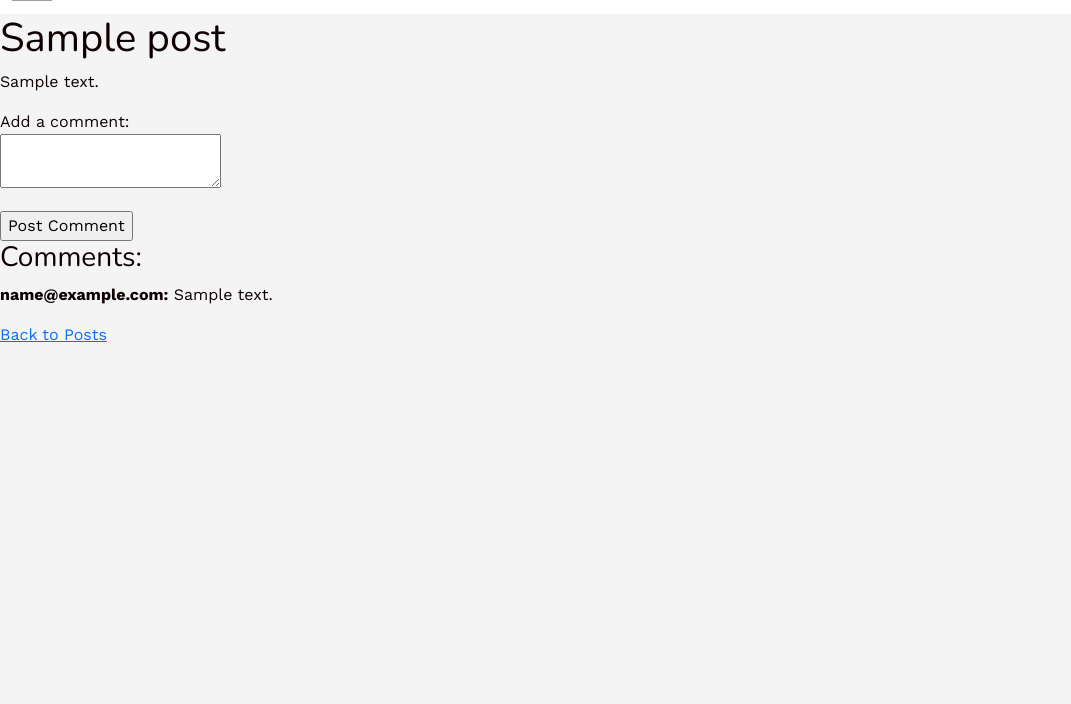
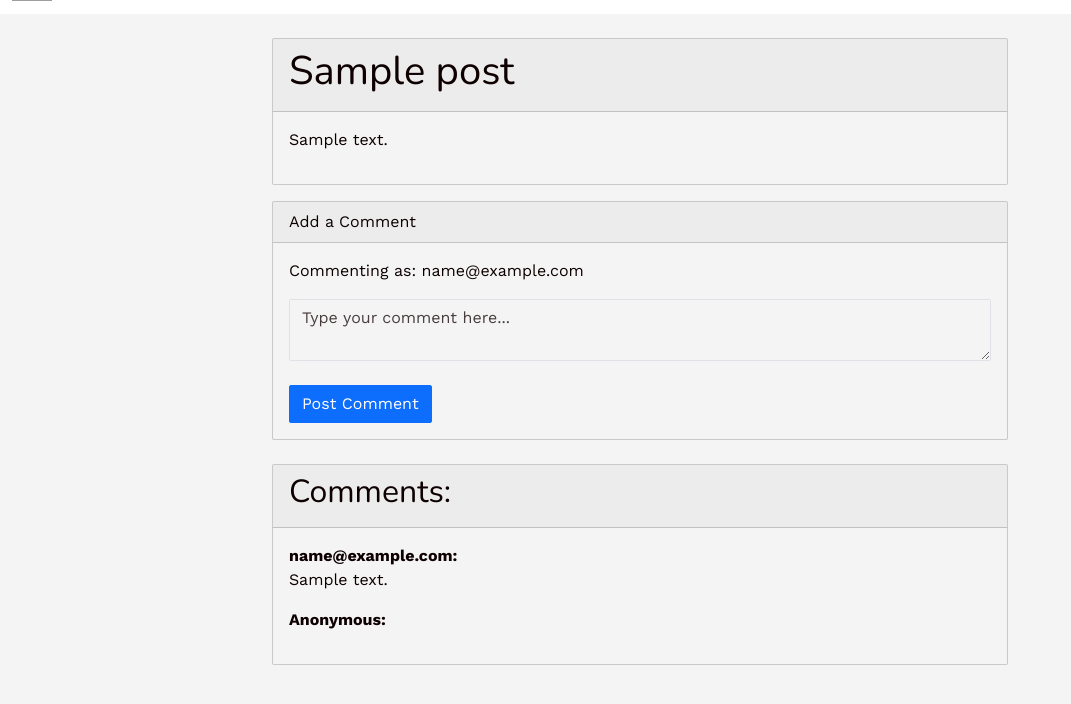
Before and after one commit to nagato94/desafio-maino, a Rails app: page /posts/1 in a window 1280 px wide. Shown: the part 44-748 px from the top of the page, without its empty margins (0-1071 px from the left). Run offline with Rails 7, Linux system fonts and the light colour scheme; a user stored in the database is signed in; tables that the repository leaves empty hold one stand-in row (values such as "Sample post"); style sheets or scripts are compiled from the project's sources; parts of the project's set-up code (start-up, migrations or seed data) failed here and were passed over; some libraries are stand-ins or nearby versions; grey boxes are pictures that could not be loaded.

Commit message:
usuarios anonimos podem comentar e usuarios podem editar o seus dados

```diff
--- a/app/controllers/posts_controller.rb
+++ b/app/controllers/posts_controller.rb
@@ -18,6 +18,7 @@
 
  def create
     @post = current_user.posts.build(post_params)
+
     if @post.save
       redirect_to posts_path, notice: 'Post was successfully created.'
     else
--- a/app/models/comment.rb
+++ b/app/models/comment.rb
@@ -1,5 +1,5 @@
 class Comment < ApplicationRecord
   belongs_to :user, optional: true
   belongs_to :post
-
+  validates :body, presence: true
 end
--- a/app/views/posts/show.html.erb
+++ b/app/views/posts/show.html.erb
@@ -1,19 +1,46 @@
+<div class="container mt-4">
+  <div class="row justify-content-center">
+    <div class="col-md-8">
+      <div class="card mb-3">
+        <div class="card-header">
           <h1><%= @post.title %></h1>
+        </div>
+        <div class="card-body">
           <p><%= @post.body %></p>
+        </div>
+      </div>
 
+      <div class="card">
+        <div class="card-header">
+          Add a Comment
+        </div>
+        <div class="card-body">
+          <%= simple_form_for([@post, @post.comments.build], html: { class: 'form-horizontal' }) do |form| %>
             <% if user_signed_in? %>
-  <%= form_with(model: [ @post, Comment.new ], local: true) do |form| %>
-    <p>
-      <%= form.label :body, "Add a comment:" %><br>
-      <%= form.text_area :body %>
-    </p>
-    <%= form.submit "Post Comment" %>
+              <p>Commenting as: <%= current_user.email %></p>
+            <% else %>
+              <p>Commenting as: Anonymous</p>
             <% end %>
+            <%= form.input :body, required: true, as: :text, label: false, placeholder: 'Type your comment here...', input_html: { class: 'form-control' } %>
+
+            <%= form.button :submit, 'Post Comment', class: 'btn btn-primary mt-2' %>
           <% end %>
+        </div>
+      </div>
 
-<h3>Comments:</h3>
+      <div class="card mt-4">
+        <div class="card-header">
+          <h2>Comments:</h2>
+        </div>
+        <div class="card-body">
           <% @post.comments.each do |comment| %>
-  <p><strong><%= comment.user.email %>:</strong> <%= comment.body %></p>
+            <div class="comment mb-3">
+              <strong><%= comment.user ? comment.user.email : 'Anonymous' %>:</strong>
+              <p><%= comment.body %></p>
+            </div>
           <% end %>
-
-<%= link_to 'Back to Posts', posts_path %>
+        </div>
+      </div>
+    </div>
+  </div>
+</div>
--- a/app/views/shared/_navbar.html.erb
+++ b/app/views/shared/_navbar.html.erb
@@ -23,7 +23,7 @@
           </a>
             <div class="dropdown-menu dropdown-menu-end" aria-labelledby="navbarDropdown">
               <%= link_to "Action", "#", class: "dropdown-item" %>
-              <%= link_to "Another action", "#", class: "dropdown-item" %>
+              <%= link_to "Edit User", edit_user_registration_path, class: "dropdown-item" %>
               <%= link_to "Log out", destroy_user_session_path, data: {turbo_method: :delete}, class: "dropdown-item" %>
             </div>
           </li>
--- /dev/null
+++ b/db/migrate/20240416001606_change_user_id_to_be_nullable_in_comments.rb
@@ -0,0 +1,5 @@
+class ChangeUserIdToBeNullableInComments < ActiveRecord::Migration[7.1]
+  def change
+    change_column_null :comments, :user_id, true
+  end
+end
```
Also changed, not shown: app/controllers/comments_controller.rb (+6 -4 lines), db/schema.rb. Lines whose indentation alone changed are shown as unchanged.
